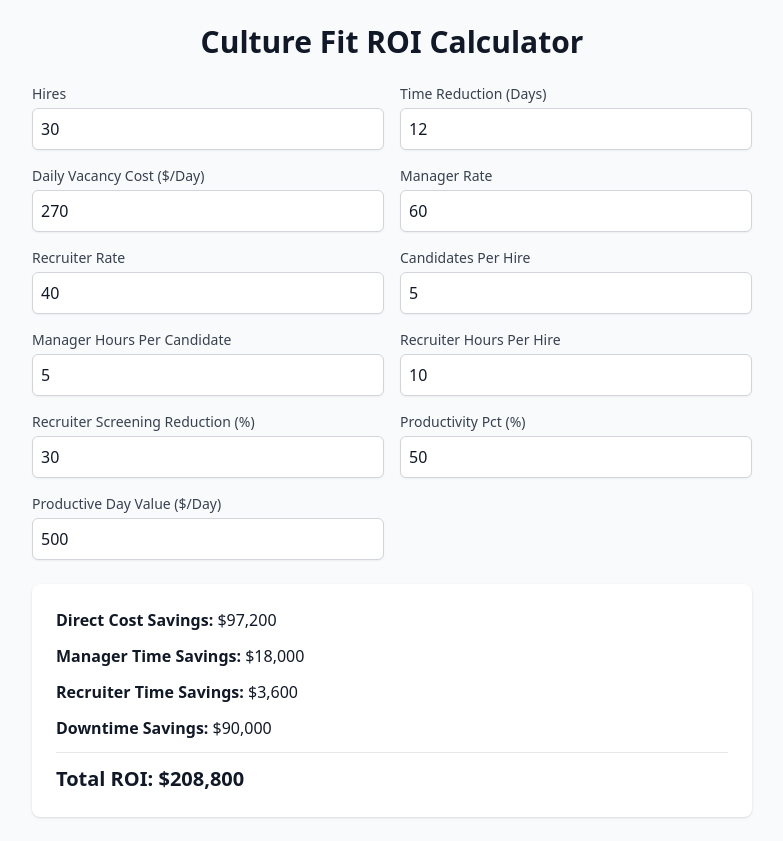
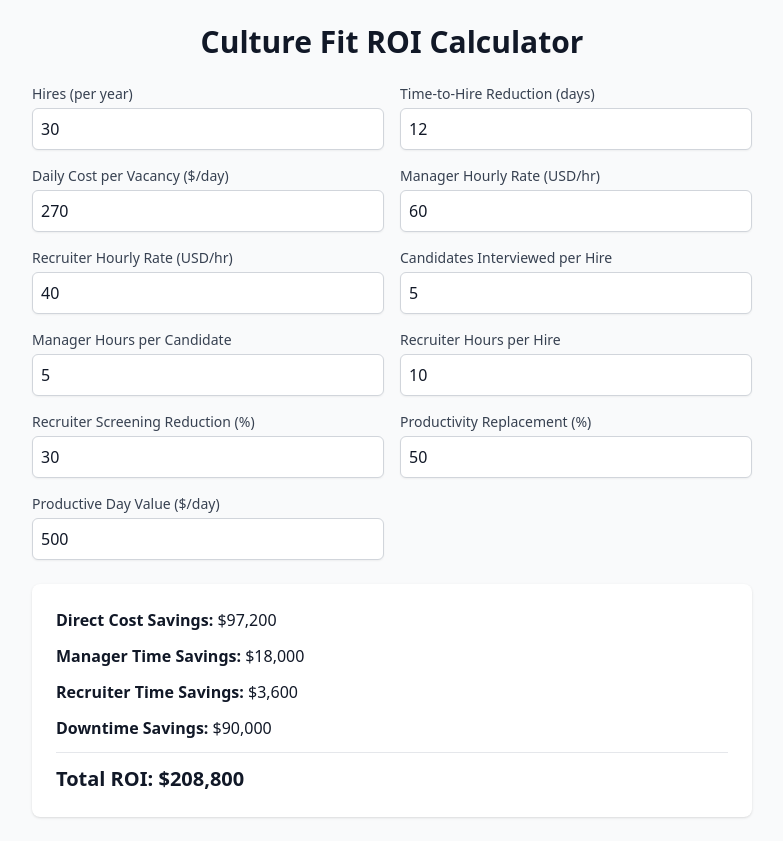
Before and after one commit to ericadenise/culture-fit-roi-calculator, a React (Vite) app: page / in a window 1280 px wide. Shown: the whole page, without its empty margins (248-1031 px from the left). Built offline with nearby package versions, Linux system fonts and the light colour scheme.

Commit message:
Update App.jsx

```diff
--- a/src/App.jsx
+++ b/src/App.jsx
@@ -10,8 +10,8 @@ export default function App() {
     candidatesPerHire: 5,
     managerHoursPerCandidate: 5,
     recruiterHoursPerHire: 10,
-    recruiterScreeningReduction: 30, // % as whole number
-    productivityPct: 50, // % as whole number
+    recruiterScreeningReduction: 30, // stored as %
+    productivityPct: 50, // stored as %
     productiveDayValue: 500,
   });
 
@@ -20,13 +20,18 @@ export default function App() {
     setInputs({ ...inputs, [name]: parseFloat(value) });
   };
 
-  // Only add unit to label if it's unclear without it
-  const units = {
-    timeReduction: "days",
-    dailyVacancyCost: "$/day",
-    recruiterScreeningReduction: "%",
-    productivityPct: "%",
-    productiveDayValue: "$/day",
+  const customLabels = {
+    hires: "Hires (per year)",
+    managerRate: "Manager Hourly Rate (USD/hr)",
+    recruiterRate: "Recruiter Hourly Rate (USD/hr)",
+    recruiterScreeningReduction: "Recruiter Screening Reduction (%)",
+    productivityPct: "Productivity Replacement (%)",
+    productiveDayValue: "Productive Day Value ($/day)",
+    dailyVacancyCost: "Daily Cost per Vacancy ($/day)",
+    timeReduction: "Time-to-Hire Reduction (days)",
+    candidatesPerHire: "Candidates Interviewed per Hire",
+    managerHoursPerCandidate: "Manager Hours per Candidate",
+    recruiterHoursPerHire: "Recruiter Hours per Hire",
   };
 
   const recruiterReduction = inputs.recruiterScreeningReduction / 100;
@@ -63,14 +68,10 @@ export default function App() {
         Culture Fit ROI Calculator
       </h1>
       <div className="grid gap-4 md:grid-cols-2">
-        {Object.entries(inputs).map(([key, value]) => {
-          const label =
-            key.replace(/([A-Z])/g, " $1") +
-            (units[key] ? ` (${units[key]})` : "");
-          return (
+        {Object.entries(inputs).map(([key, value]) => (
           <div key={key}>
-              <label className="block text-sm font-medium text-gray-700 capitalize">
-                {label}
+            <label className="block text-sm font-medium text-gray-700">
+              {customLabels[key] || key.replace(/([A-Z])/g, " $1")}
             </label>
             <input
               type="number"
@@ -80,8 +81,7 @@ export default function App() {
               className="mt-1 block w-full p-2 border border-gray-300 rounded-md shadow-sm"
             />
           </div>
-          );
-        })}
+        ))}
       </div>
       <div className="bg-white rounded-lg shadow p-6 space-y-3">
         <p>
```
Lines whose indentation alone changed are shown as unchanged.
